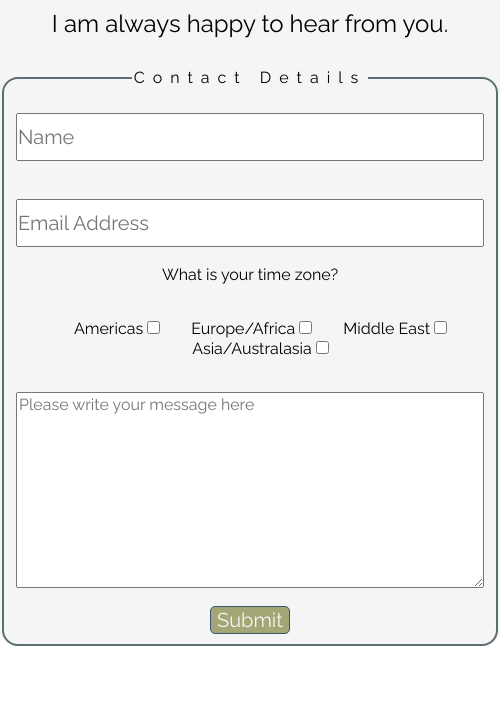
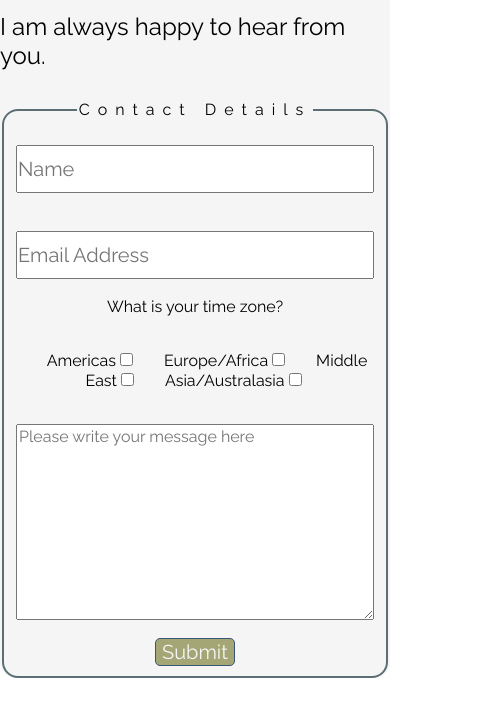
Before and after one commit to olihager/PersonalPortfolio, a plain HTML site: page contact.html in a window 390 px wide. Shown: the part 240-950 px from the top of the page, 500 px wide, since content can reach past the window. Before the commit the page ends 918 px from the top, so only its background shows below. Drawn offline with Linux system fonts and the light colour scheme.

Commit message:
Update style.css

```diff
--- a/style.css
+++ b/style.css
@@ -412,11 +412,7 @@ img {
                 flex-wrap: wrap;
             }
 
-            html {
 
-                width: auto;
-
-            }
 
         .nav1 {
             font-size: 0.7em;
@@ -451,12 +447,9 @@ img {
                 flex-wrap: wrap;
             }
 
-            html {
 
-                min-width: 500px;
-                margin-left: 0rem;
 
-            }
+
 
         .nav1 {
             font-size: 0.7em;
```
